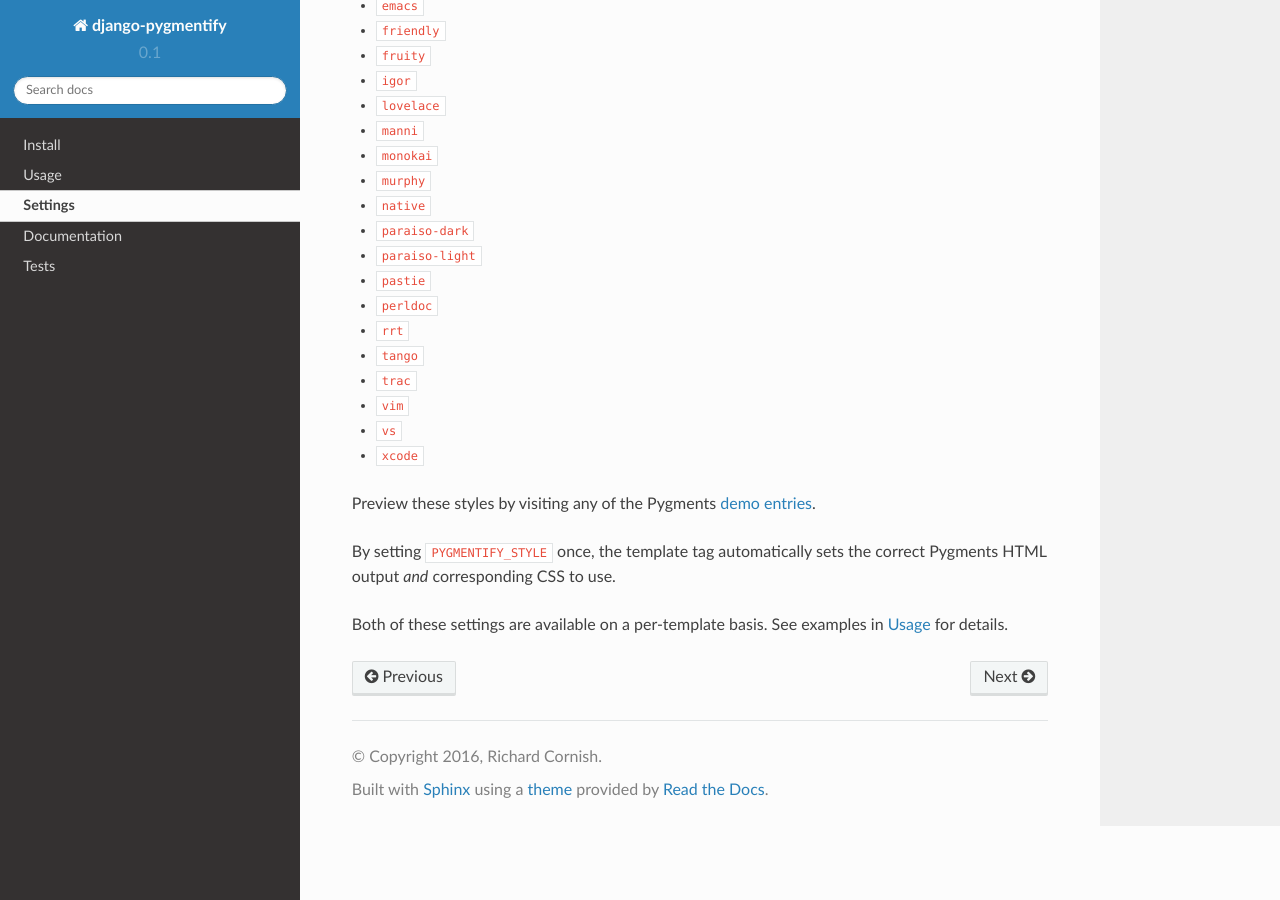
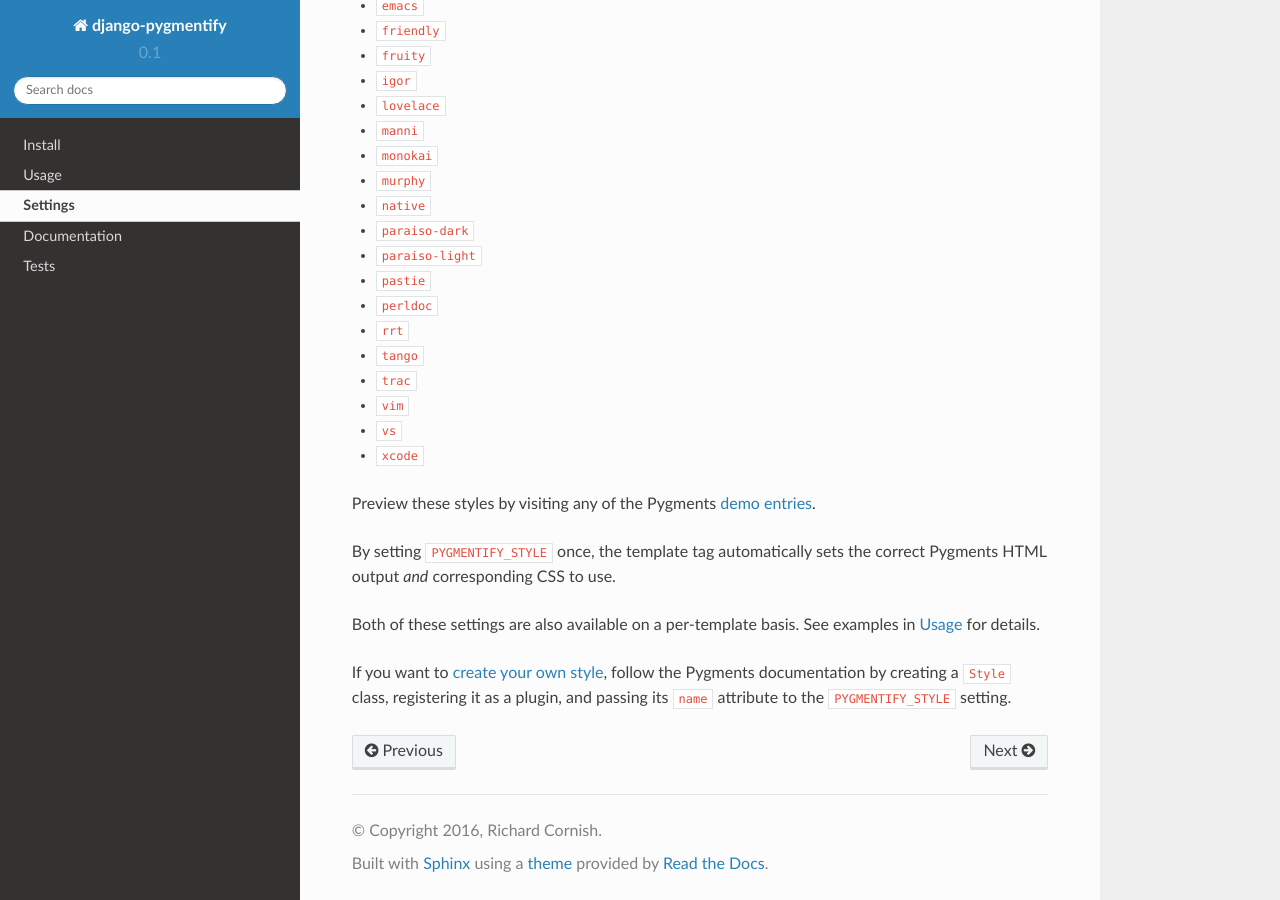
Before and after one commit to richardcornish/django-pygmentify, a Sphinx documentation site: the page built from docs/settings.rst, in a window 1280 px wide and 900 px high, scrolled down 636 px. Built offline with Sphinx 7.4.7 and the Read the Docs theme 2.0.0, drawn with Linux system fonts in a browser that asks for light colours.

Commit message:
Added custom style to settings docs

```diff
--- a/docs/settings.rst
+++ b/docs/settings.rst
@@ -46,4 +46,6 @@ Preview these styles by visiting any of the Pygments `demo entries <http://pygme
 
 By setting ``PYGMENTIFY_STYLE`` once, the template tag automatically sets the correct Pygments HTML output *and* corresponding CSS to use.
 
-Both of these settings are available on a per-template basis. See examples in :ref:`Usage` for details.
+Both of these settings are also available on a per-template basis. See examples in :ref:`Usage` for details.
+
+If you want to `create your own style <http://pygments.org/docs/styles/#creating-own-styles>`_, follow the Pygments documentation by creating a ``Style`` class, registering it as a plugin, and passing its ``name`` attribute to the ``PYGMENTIFY_STYLE`` setting.
```
